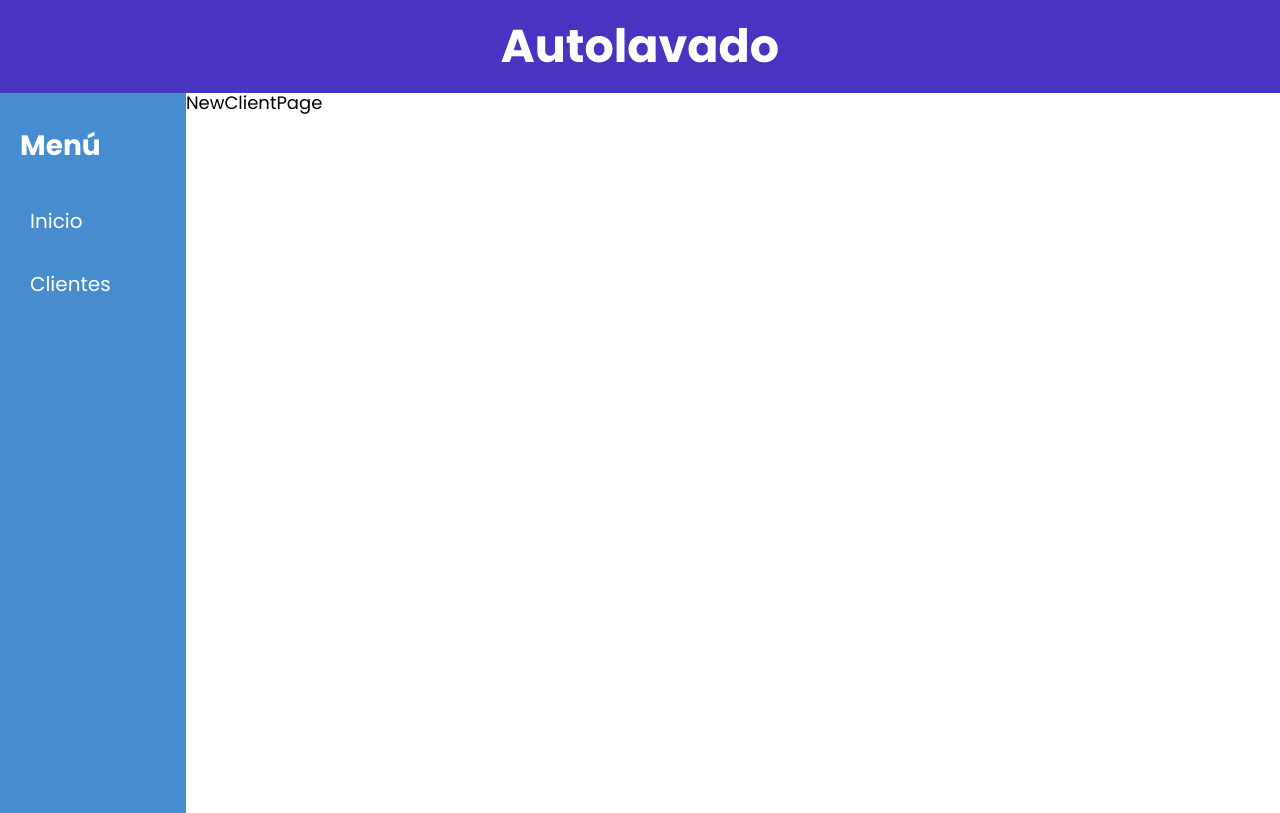
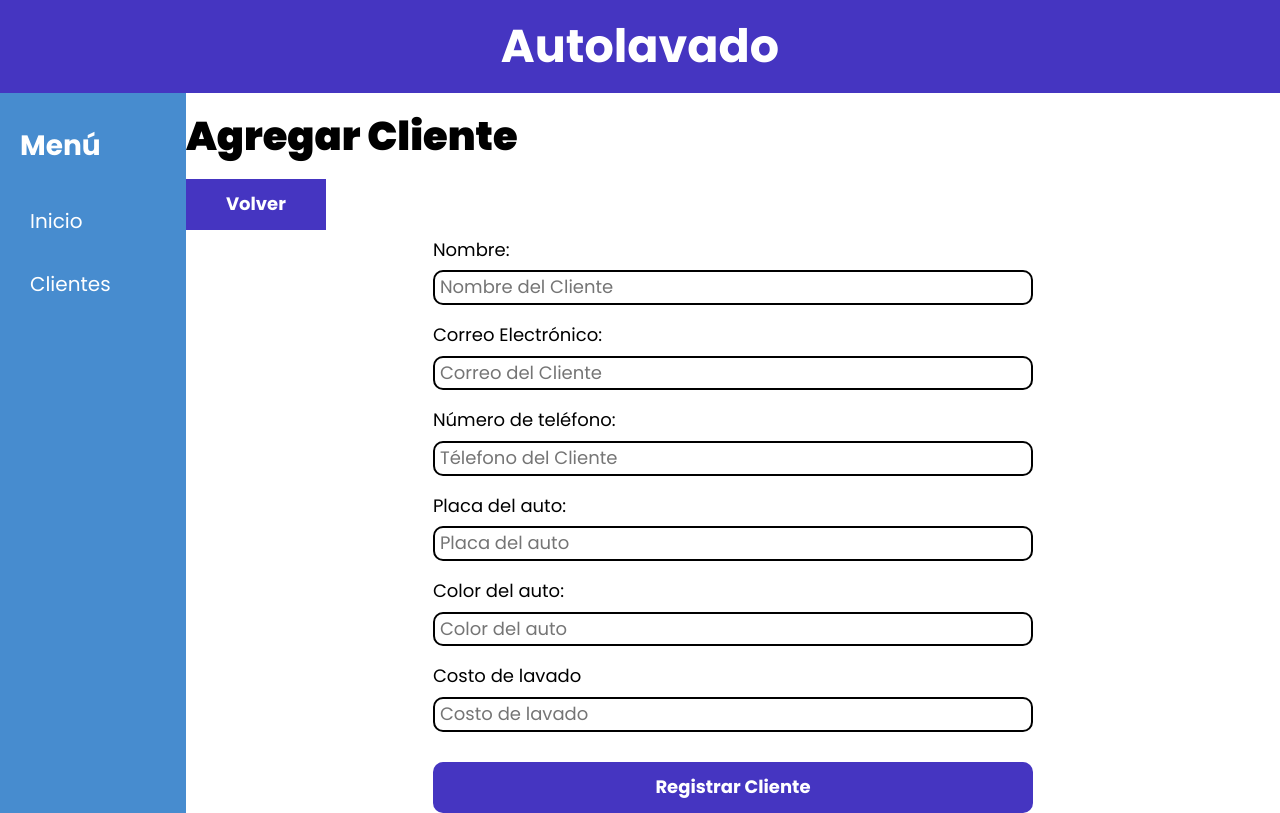
Before and after one commit to FrancoSilva77/autolavado-next, a Next.js app: page /admin/clientes/nuevo in a window 1280 px wide. Built offline with nearby package versions, Linux system fonts and the light colour scheme.

Commit message:
feat:Design Form New Client

```diff
--- a/app/admin/clientes/nuevo/page.jsx
+++ b/app/admin/clientes/nuevo/page.jsx
@@ -1,4 +1,14 @@
+import AddClientForm from "@/components/clients/AddClientForm";
+import ClientForm from "@/components/clients/ClientForm";
+import Link from "next/link";
 
 export default function NewClientPage() {
-  return <div>NewClientPage</div>;
+  return <div>
+    <h2>Agregar Cliente</h2>
+    <Link href='/admin/' className="clients__action">Volver</Link>
+
+    <AddClientForm>
+      <ClientForm />
+    </AddClientForm>
+  </div>;
 }
--- a/app/admin/page.jsx
+++ b/app/admin/page.jsx
@@ -4,7 +4,7 @@ export default function AdminPage() {
   return <div className="clientes">
     <h2 className="clientes__heading">Administrar Clientes</h2>
 
-    <Link href='/admin/clientes/nuevo' className="clientes__add">Crear Cliente</Link>
+    <Link href='/admin/clientes/nuevo' className="clients__action">Crear Cliente</Link>
 
     <table className="table">
       <thead className="table__thead">
--- /dev/null
+++ b/components/clients/AddClientForm.jsx
@@ -0,0 +1,11 @@
+
+export default function AddClientForm({ children }) {
+  return <div>
+    <form action="" className="form">
+
+      {children}
+
+      <input type="submit" value='Registrar Cliente' className="form__submit" />
+    </form>
+  </div>
+}
--- /dev/null
+++ b/components/clients/ClientForm.jsx
@@ -0,0 +1,63 @@
+export default function ClientForm() {
+  return <>
+    <div className="form__field">
+      <label htmlFor="name" className="form__label">Nombre:</label>
+      <input
+        type="text"
+        id="name"
+        placeholder="Nombre del Cliente"
+        className="form__input"
+      />
+    </div>
+
+    <div className="form__field">
+      <label htmlFor="name" className="form__label">Correo Electrónico:</label>
+      <input
+        type="email"
+        id="email"
+        placeholder="Correo del Cliente"
+        className="form__input"
+      />
+    </div>
+
+    <div className="form__field">
+      <label htmlFor="phone" className="form__label">Número de teléfono:</label>
+      <input
+        type="number"
+        id="phone"
+        placeholder="Télefono del Cliente"
+        className="form__input"
+      />
+    </div>
+
+    <div className="form__field">
+      <label htmlFor="phone" className="form__label">Placa del auto:</label>
+      <input
+        type="text"
+        id="placa"
+        placeholder="Placa del auto"
+        className="form__input"
+      />
+    </div>
+
+    <div className="form__field">
+      <label htmlFor="phone" className="form__label">Color del auto:</label>
+      <input
+        type="text"
+        id="color"
+        placeholder="Color del auto"
+        className="form__input"
+      />
+    </div>
+
+    <div className="form__field">
+      <label htmlFor="price" className="form__label">Costo de lavado</label>
+      <input
+        type="number"
+        id="price"
+        placeholder="Costo de lavado"
+        className="form__input"
+      />
+    </div>
+  </>
+}
--- a/src/styles/admin/_clientes.scss
+++ b/src/styles/admin/_clientes.scss
@@ -1,7 +1,7 @@
 @use '../base/variables' as v;
 @use '../base/mixins' as m;
-.clientes {
-  &__add {
+.clients {
+  &__action {
     @include m.button(v.$c-primary, v.$c-white);
     width: auto;
   }
```
